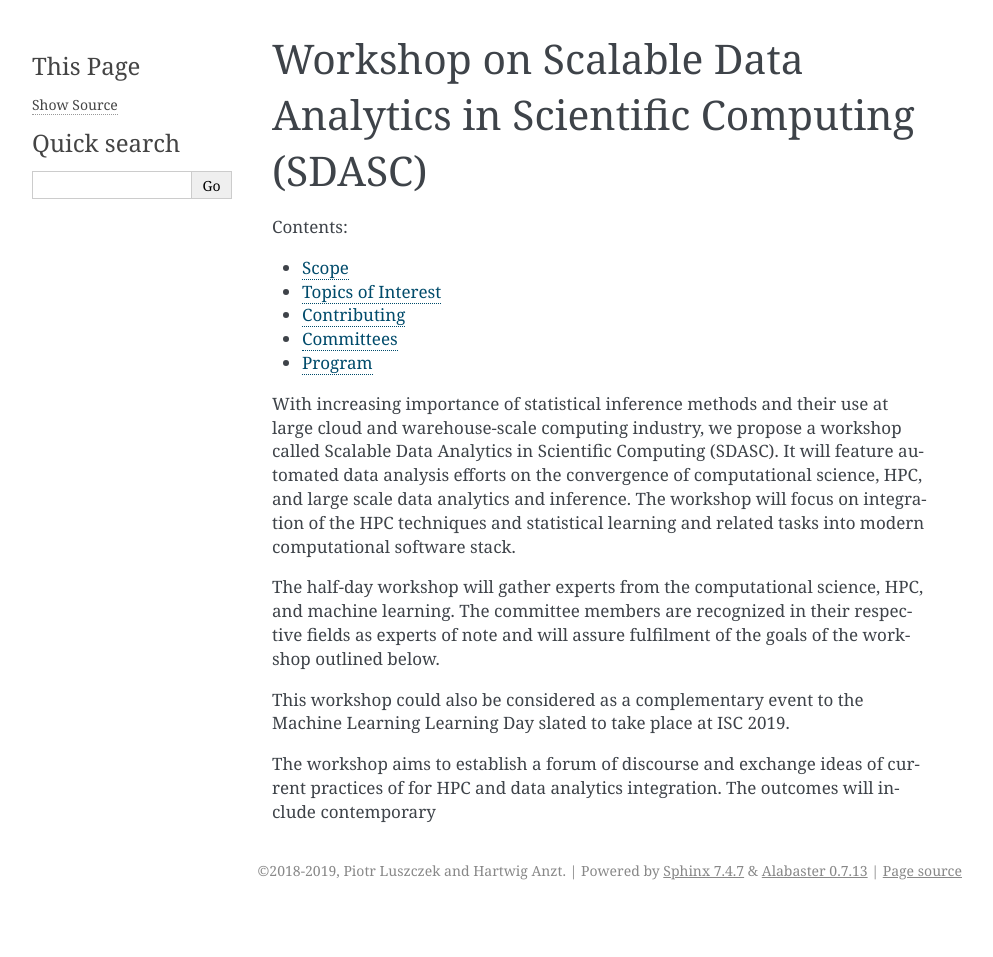
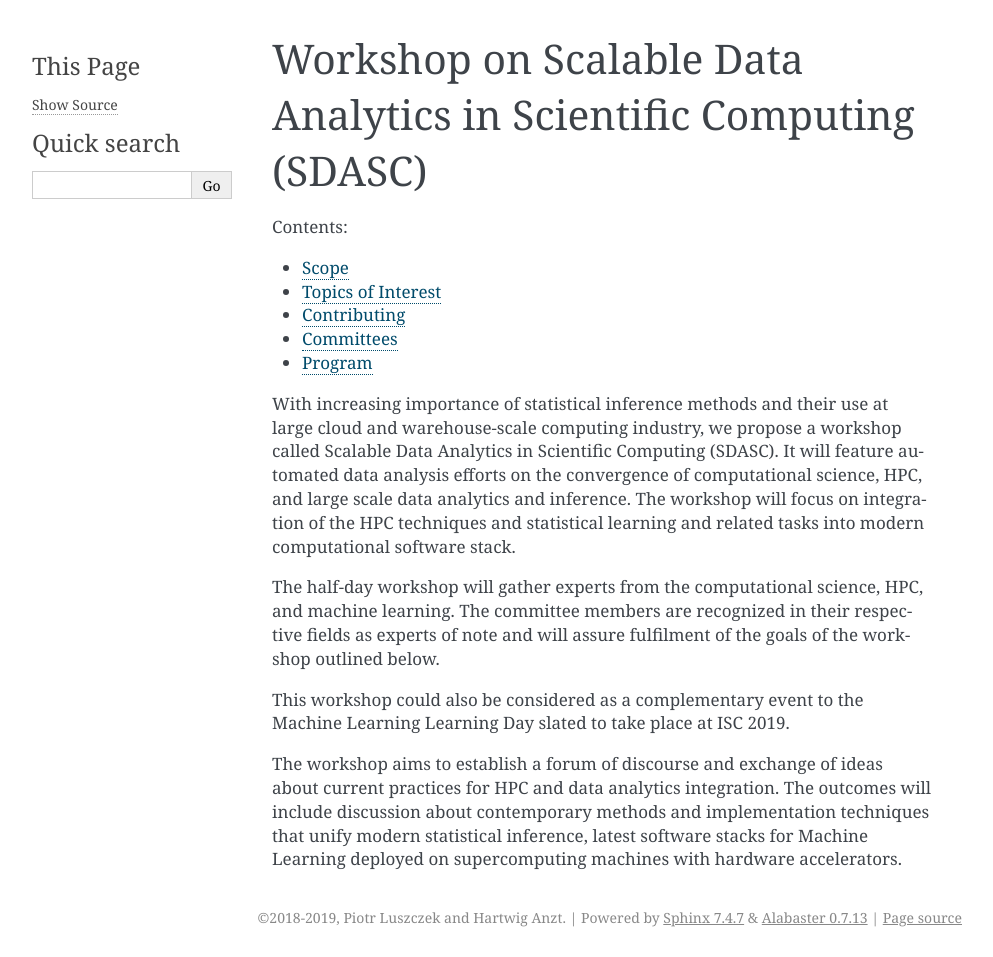
Before and after one commit to sdascconf/sdasc2019, a Sphinx documentation site: the page built from source/index.rst, in a window 1280 px wide. Shown: the whole page, without its empty margins (148-1141 px from the left). Built offline with Sphinx 7.4.7, drawn with Linux system fonts in a browser that asks for light colours; before the commit the page ends 910 px from its top, so only the background shows below that.

Commit message:
Complete a sentence

```diff
--- a/source/index.rst
+++ b/source/index.rst
@@ -32,9 +32,11 @@ workshop outlined below.
 This workshop could also be considered as a complementary event to the Machine
 Learning Learning Day slated to take place at ISC 2019.
 
-The workshop aims to establish a forum of discourse and exchange ideas of
-current practices of for HPC and data analytics integration. The outcomes will
-include contemporary
+The workshop aims to establish a forum of discourse and exchange of ideas about
+current practices for HPC and data analytics integration. The outcomes will
+include discussion about contemporary methods and implementation techniques
+that unify modern statistical inference, latest software stacks for Machine
+Learning deployed on supercomputing machines with hardware accelerators.
 
 .. * :ref:`genindex`
 .. * :ref:`modindex`
```
